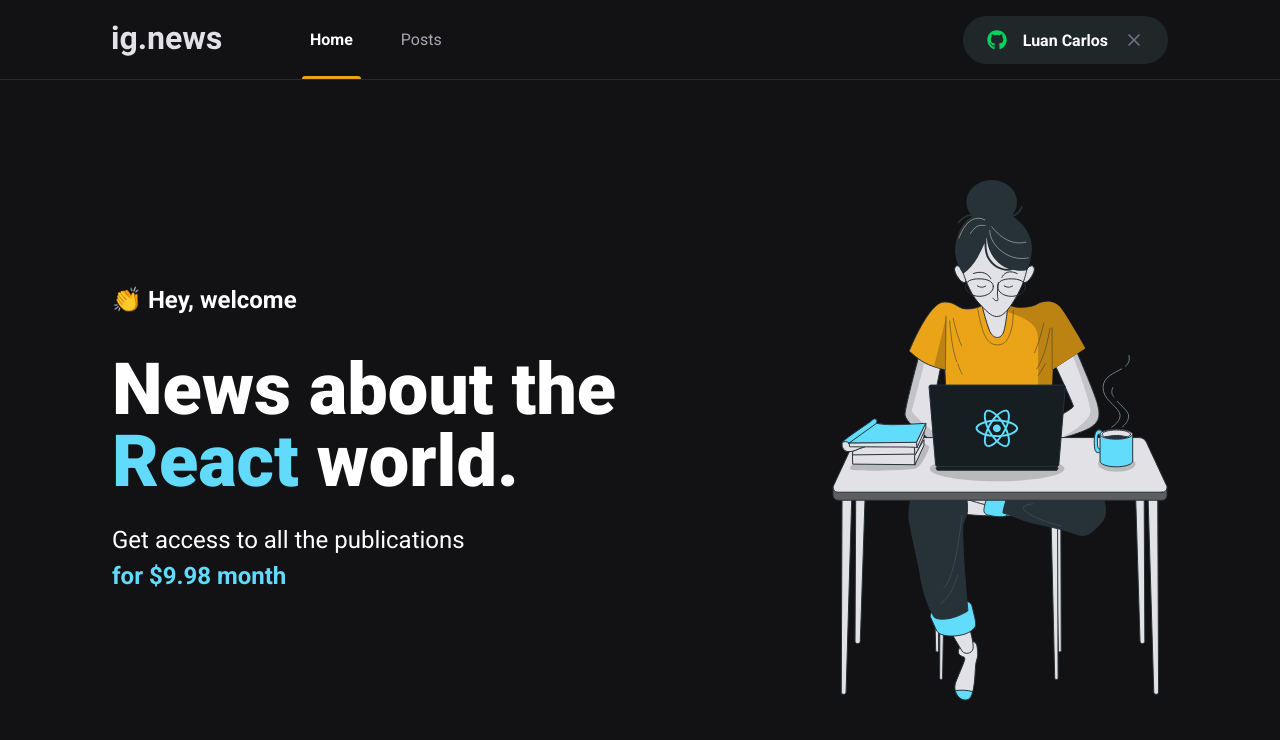
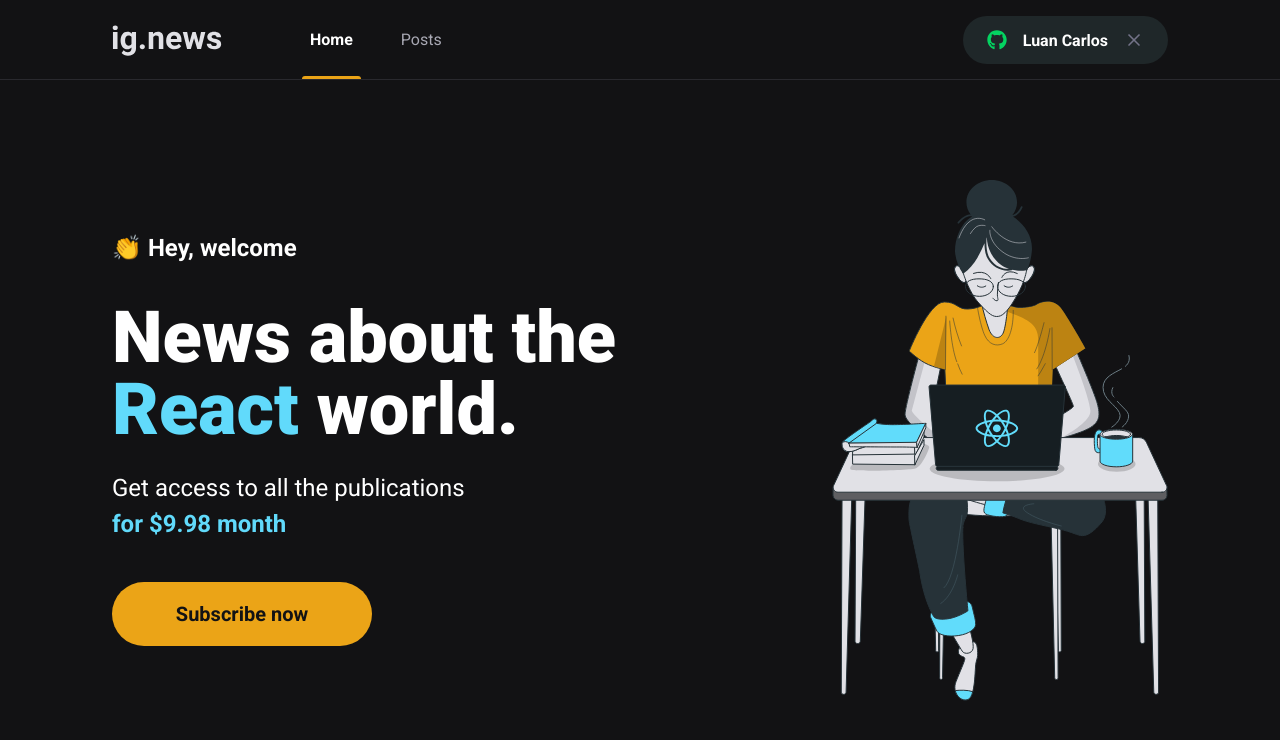
Before and after one commit to Luancss/Ignews, a Next.js app: page / in a window 1280 px wide. Shown: the top 740 px of the page. Built offline with nearby package versions, Linux system fonts and the light colour scheme.

Commit message:
Componente - SubscribeButton

```diff
--- /dev/null
+++ b/src/components/SubscribeButton/index.tsx
@@ -0,0 +1,7 @@
+import styles from "./styles.module.scss";
+
+export function SubscribeButton() {
+  return <button type="button" className={styles.subscribeButton}>
+    Subscribe now
+  </button>;
+}
--- /dev/null
+++ b/src/components/SubscribeButton/styles.module.scss
@@ -0,0 +1,18 @@
+.subscribeButton {
+  height: 4rem;
+  width: 260px;
+  border: 0;
+  border-radius: 2rem;
+  background: var(--yellow-500);
+  color: var(--gray-900);
+  font-size: 1.25rem;
+  font-weight: bold;
+  display: flex;
+  align-items: center;
+  justify-content: center;
+  transition: 0.2s;
+
+  &:hover {
+    filter: brightness(0.8);
+  }
+}
--- a/src/pages/home.module.scss
+++ b/src/pages/home.module.scss
@@ -37,4 +37,8 @@
       font-weight: bold;
     }
   }
+
+  button {
+    margin-top: 2.5rem;
+  }
 }
--- a/src/pages/index.tsx
+++ b/src/pages/index.tsx
@@ -1,5 +1,6 @@
 import Head from "next/head";
 import styles from './home.module.scss'
+import { SubscribeButton } from "../components/SubscribeButton";
 
 export default function Home() {
   return (
@@ -14,6 +15,7 @@
           <p>
             Get access to all the publications <br />
             <span>for $9.98 month</span>
+            <SubscribeButton/>
           </p>
         </section>
         <img src="/images/Mulher.svg" alt="Girl coding" />
```
